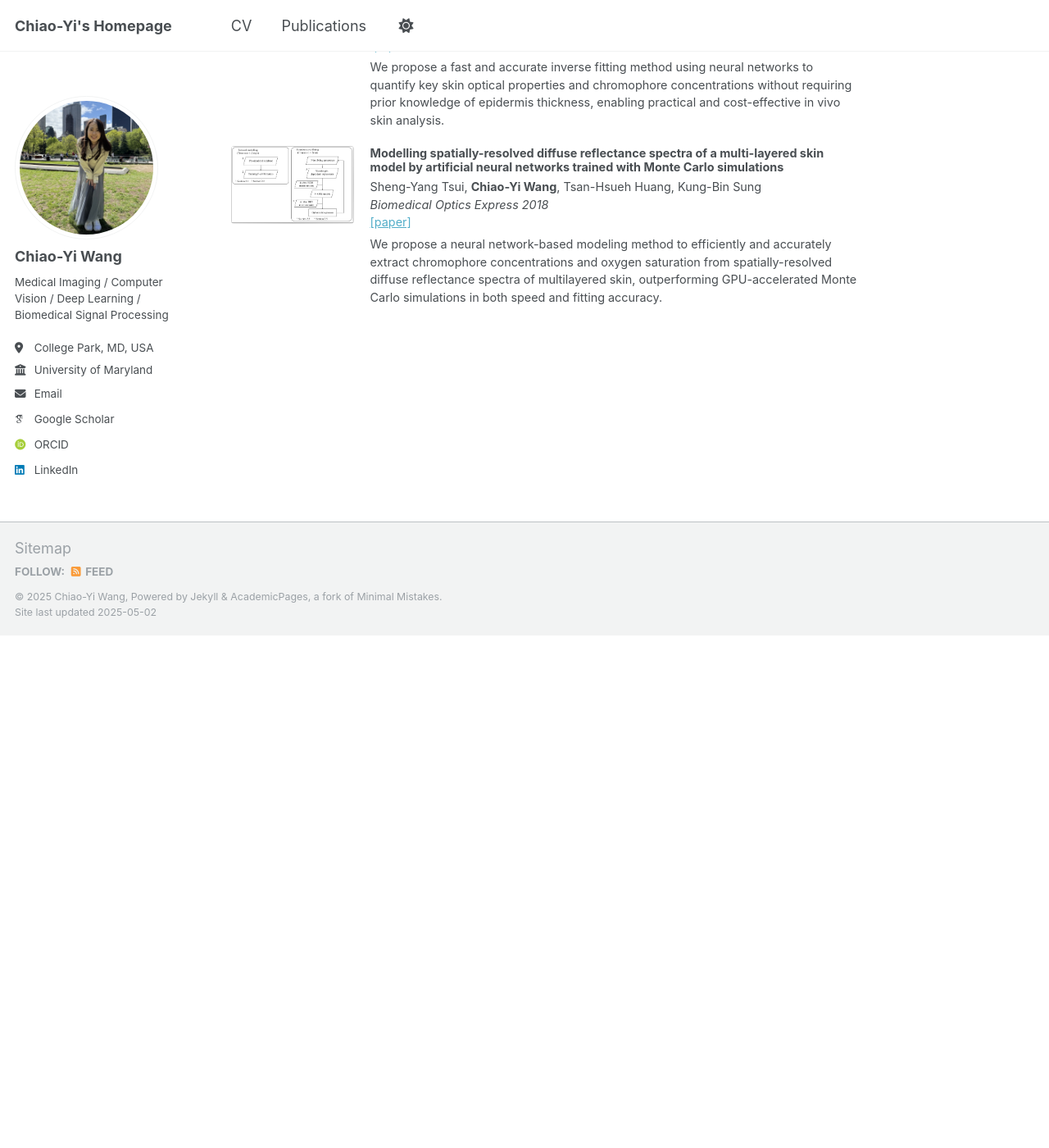
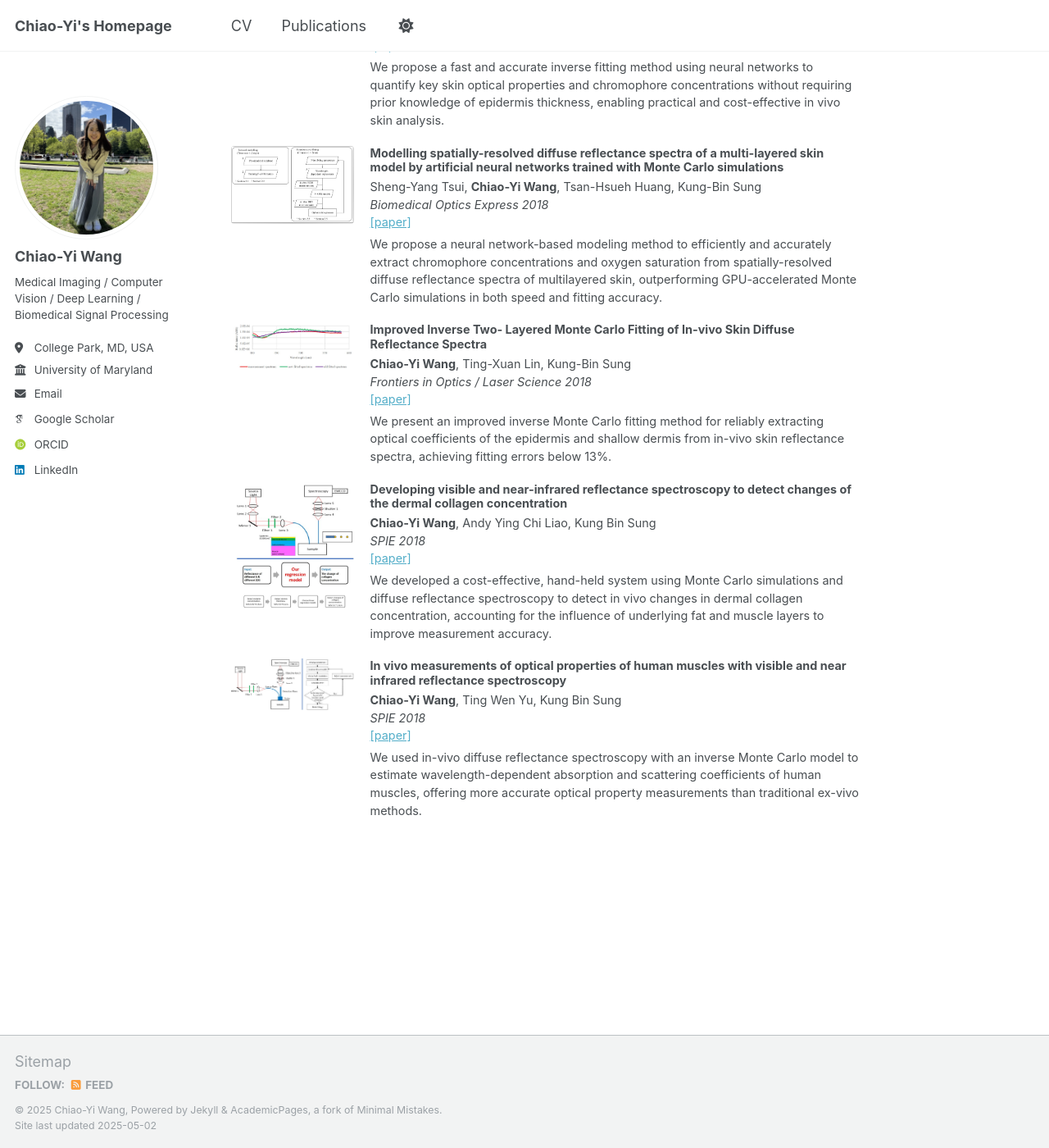
Before and after one commit to chiaoyiwang0424/chiaoyiwang0424.github.io, a Jekyll site: the page built from _pages/about.md, in a window 1280 px wide and 1400 px high, scrolled down 1902 px. Shown: the whole window at 82% size. Built offline with Jekyll 4.4.1, drawn with Linux system fonts in a browser that asks for light colours; some web fonts are replaced; before the commit the page ends 2677 px from its top, so only the background shows below that.

Commit message:
add more papers

```diff
--- a/_pages/about.md
+++ b/_pages/about.md
@@ -194,6 +194,71 @@ Publications
   </div>
 </div>
 
+<div style="display: flex; align-items: flex-start; margin-bottom: 20px; position: relative;">
+  <img src="/images/OSA2018.jpg" alt="OSA2018" style="width: 150px; height: auto; margin-right: 20px; border-radius: 4px;" class="original-image">
+  <div>
+    <h3 style="margin: 0; font-size: 0.8em;">
+      Improved Inverse Two- Layered Monte Carlo Fitting of In-vivo Skin Diffuse Reflectance Spectra
+    </h3>
+    <p style="margin: 5px 0; font-size: 0.8em;">
+      <strong>Chiao-Yi Wang</strong>, Ting-Xuan Lin, Kung-Bin Sung
+      <br>
+      <em>Frontiers in Optics / Laser Science 2018</em>
+      <br>
+      <a href="https://doi.org/10.1364/FIO.2018.JW3A.121">[paper]</a>
+    </p>
+    <p style="margin: 0; font-size: 0.8em;">
+      We present an improved inverse Monte Carlo fitting method for reliably extracting optical coefficients of the epidermis and shallow dermis from in-vivo skin reflectance spectra, achieving fitting errors below 13%.
+    </p>
+  </div>
+  <div class="enlarged-image-container">
+    <img src="/images/OSA2018.jpg" alt="OSA2018 Enlarged" class="enlarged-image">
+  </div>
+</div>
+
+<div style="display: flex; align-items: flex-start; margin-bottom: 20px; position: relative;">
+  <img src="/images/SPIE2018_skin_final.jpg" alt="SPIE2018skin" style="width: 150px; height: auto; margin-right: 20px; border-radius: 4px;" class="original-image">
+  <div>
+    <h3 style="margin: 0; font-size: 0.8em;">
+      Developing visible and near-infrared reflectance spectroscopy to detect changes of the dermal collagen concentration
+    </h3>
+    <p style="margin: 5px 0; font-size: 0.8em;">
+      <strong>Chiao-Yi Wang</strong>, Andy Ying Chi Liao, Kung Bin Sung
+      <br>
+      <em>SPIE 2018</em>
+      <br>
+      <a href="https://doi.org/10.1117/12.2289637">[paper]</a>
+    </p>
+    <p style="margin: 0; font-size: 0.8em;">
+      We developed a cost-effective, hand-held system using Monte Carlo simulations and diffuse reflectance spectroscopy to detect in vivo changes in dermal collagen concentration, accounting for the influence of underlying fat and muscle layers to improve measurement accuracy.
+    </p>
+  </div>
+  <div class="enlarged-image-container">
+    <img src="/images/SPIE2018_skin_final.jpg" alt="SPIE2018skin Enlarged" class="enlarged-image">
+  </div>
+</div>
+
+<div style="display: flex; align-items: flex-start; margin-bottom: 20px; position: relative;">
+  <img src="/images/SPIE2018_muscle_final.jpg" alt="SPIE2018muscle" style="width: 150px; height: auto; margin-right: 20px; border-radius: 4px;" class="original-image">
+  <div>
+    <h3 style="margin: 0; font-size: 0.8em;">
+      In vivo measurements of optical properties of human muscles with visible and near infrared reflectance spectroscopy
+    </h3>
+    <p style="margin: 5px 0; font-size: 0.8em;">
+      <strong>Chiao-Yi Wang</strong>, Ting Wen Yu, Kung Bin Sung
+      <br>
+      <em>SPIE 2018</em>
+      <br>
+      <a href="https://doi.org/10.1117/12.2288876">[paper]</a>
+    </p>
+    <p style="margin: 0; font-size: 0.8em;">
+      We used in-vivo diffuse reflectance spectroscopy with an inverse Monte Carlo model to estimate wavelength-dependent absorption and scattering coefficients of human muscles, offering more accurate optical property measurements than traditional ex-vivo methods.
+    </p>
+  </div>
+  <div class="enlarged-image-container">
+    <img src="/images/SPIE2018_muscle_final.jpg" alt="SPIE2018muscle Enlarged" class="enlarged-image">
+  </div>
+</div>
 
 
 <style>
```
Also changed, not shown: images/OSA2018.jpg (added), images/SPIE2018_muscle_final.jpg (added), images/SPIE2018_skin_final.jpg (added).
